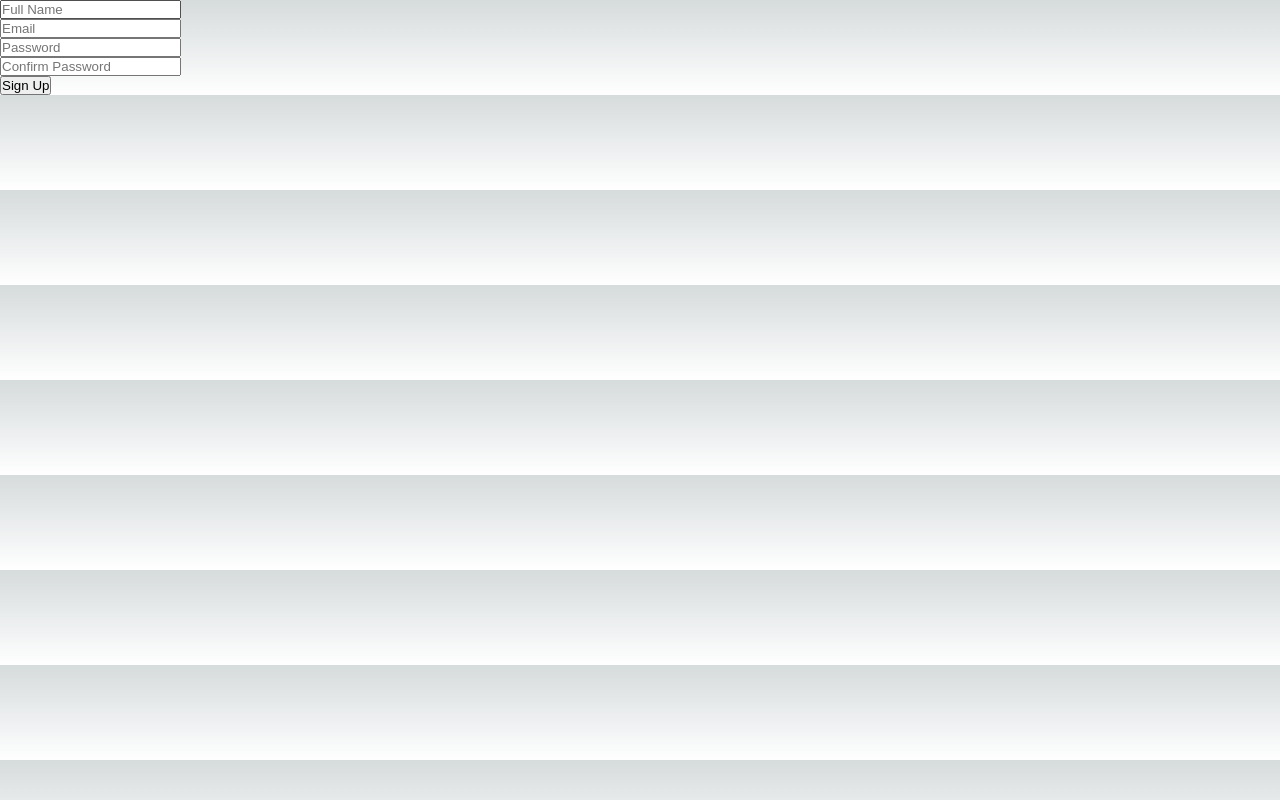
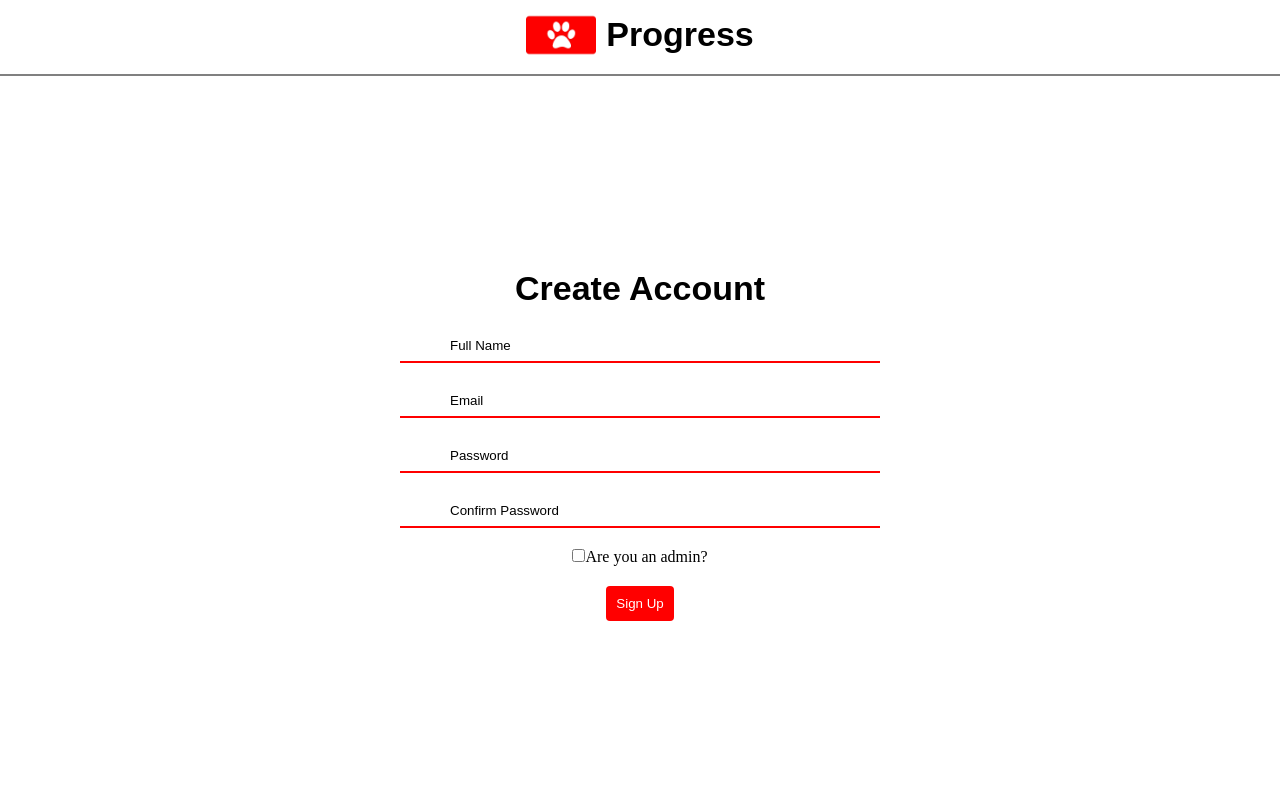
Before and after one commit to amrithaP3/project2-f23-Team-Squirrel-, a Next.js app: page /login in a window 1280 px wide. Built offline with nearby package versions, Linux system fonts and the light colour scheme.

Commit message:
add create account page and admin check

```diff
--- /dev/null
+++ b/src/components/CreateAccount.js
@@ -0,0 +1,117 @@
+import React from 'react';
+import styles from '../styles/CreateAccount.module.css';
+import Image from 'next/image';
+
+class CreateAccount extends React.Component {
+
+    state = {
+        fullname: "",
+        email: "",
+        password: "",
+        confirmpass: "",
+        error: "",
+        isAdmin: false
+    };
+
+    handleChange = event => {
+        this.setState({ [event.target.name]: event.target.value, error: "" });
+    }
+
+    handleSubmit = event => {
+        event.preventDefault();
+
+        const { password, confirmpass } = this.state;
+
+        if (password !== confirmpass) {
+            this.setState({ error: "Passwords do not match" });
+        } else {
+            console.log(this.state);
+        }
+    };
+
+    handleAdmin = () => {
+        this.setState((prevState) => ({
+          isAdmin: !prevState.isAdmin,
+        }));
+        console.log(this.state.isAdmin);
+    };
+
+    render() {
+        return (
+            <div className={styles.container}>
+                <div className={styles['page-header']}>
+                    <div className={styles['header-content']}>
+                        <Image src="/applogo.png" alt="App Logo" width={100} height={100} className={styles.appLogo} />
+                        <div className={styles.heading}>Progress</div>
+                    </div>
+                </div>
+            <div className={styles['gray-line']}></div>
+            <form onSubmit={this.handleSubmit} className={styles.container}>
+
+                <div className={styles.heading}>Create Account</div>
+
+                <div className={styles['input-container']}>
+                    <input type="text"
+                        name="fullname"
+                        placeholder="Full Name"
+                        onChange={this.handleChange}
+                        value={this.state.fullname}
+                        className={styles.input}
+                    />
+                    <div className={styles['input-line']}></div>
+                </div>
+
+                <div className={styles['input-container']}>
+                    <input type="email"
+                        name="email"
+                        placeholder="Email"
+                        onChange={this.handleChange}
+                        value={this.state.email}
+                        className={styles.input}
+
+                    />
+                    <div className={styles['input-line']}></div>
+                </div>
+                <div className={styles['input-container']}>
+                    <input type="password"
+                        name="password"
+                        placeholder="Password"
+                        onChange={this.handleChange}
+                        value={this.state.password}
+                        className={styles.input}
+
+                    />
+                    <div className={styles['input-line']}></div>
+                </div>
+                <div className={styles['input-container']}>
+                    <input type="password"
+                        name="confirmpass"
+                        placeholder="Confirm Password"
+                        onChange={this.handleChange}
+                        value={this.state.confirmpass}
+                        className={styles.input}
+
+                    />
+                    <div className={styles['input-line']}></div>
+                </div>
+                <div className={styles['input-container']}>
+                    <label>
+                    <input
+                        type="checkbox"
+                        name="isAdmin"
+                        checked={this.state.isAdmin}
+                        onChange={this.handleAdmin}
+                    />
+                    Are you an admin?
+                    </label>
+                </div>
+                {this.state.error && <div style={{ color: 'red' }}>{this.state.error}</div>}
+                <button type="submit" className={styles['signup-button']}>Sign Up</button>
+         </form>
+         </div>
+
+        )
+    }
+}
+
+export default CreateAccount;
--- a/src/components/LoginForm.js
+++ /dev/null
@@ -1,71 +0,0 @@
-import React from 'react';
-
-class LoginForm extends React.Component {
-
-    state = {
-        fullname: "",
-        email: "",
-        password: "",
-        confirmpass: "",
-        error: ""
-    };
-
-    handleChange = event => {
-        this.setState({ [event.target.name]: event.target.value, error: "" });
-    }
-
-    handleSubmit = event => {
-        event.preventDefault();
-
-        const { password, confirmpass } = this.state;
-
-        if (password !== confirmpass) {
-            this.setState({ error: "Passwords do not match" });
-        } else {
-            console.log(this.state);
-        }
-    };
-
-    render() {
-        return (
-            <form onSubmit={this.handleSubmit}>
-                <div>
-                    <input type="text"
-                        name="fullname"
-                        placeholder="Full Name"
-                        onChange={this.handleChange}
-                        value={this.state.fullname}
-                    />
-                </div>
-                <div>
-                    <input type="email"
-                        name="email"
-                        placeholder="Email"
-                        onChange={this.handleChange}
-                        value={this.state.email}
-                    />
-                </div>
-                <div>
-                    <input type="password"
-                        name="password"
-                        placeholder="Password"
-                        onChange={this.handleChange}
-                        value={this.state.password}
-                    />
-                </div>
-                <div>
-                    <input type="password"
-                        name="confirmpass"
-                        placeholder="Confirm Password"
-                        onChange={this.handleChange}
-                        value={this.state.confirmpass}
-                    />
-                </div>
-                {this.state.error && <div style={{ color: 'red' }}>{this.state.error}</div>}
-                <button type="submit">Sign Up</button>
-            </form>
-        )
-    }
-}
-
-export default LoginForm;
--- a/src/pages/_app.js
+++ b/src/pages/_app.js
@@ -1,4 +1,5 @@
 import '@/styles/globals.css'
+
 
 export default function App({ Component, pageProps }) {
   return <Component {...pageProps} />
--- a/src/pages/login.js
+++ b/src/pages/login.js
@@ -1,7 +1,7 @@
-import LoginForm from "../components/LoginForm";
+import CreateAccount from "../components/CreateAccount";
 
 export default function Login() {
     return (
-        <LoginForm />
+        <CreateAccount />
     )
 }
--- /dev/null
+++ b/src/styles/CreateAccount.module.css
@@ -0,0 +1,93 @@
+/* LoginForm.module.css */
+
+.signup-button {
+    background-color: red;
+    color: white;
+    padding: 10px;
+    border-radius: 4px;
+    cursor: pointer;
+    border: none;
+  }
+
+.container {
+    display: flex;
+    flex-direction: column;
+    align-items: center;
+    justify-content: center;
+    height: 100vh;
+    background-color: white; /* Set the background color to white */
+    color: black;
+  }
+
+.input-container {
+    position: relative;
+    background-color: white; /* Set the background color of input to white */
+    margin-bottom: 20px;
+    display: flex;
+    flex-direction: column;
+    align-items: flex-start;
+  }
+
+  .input {
+    width: 400px;
+    padding: 10px;
+    align-items: flex-start;
+    position: relative;
+    box-sizing: border-box;
+    border: none;
+    color: black;
+    background-color: white; /* Set the background color of input to white */
+    caret-color: black; /* Set the caret color to black */
+  }
+
+  .input::placeholder {
+    color: black; /* Set the color of the placeholder text to black */
+    position: absolute;
+
+    }
+
+
+.input-line {
+    position: absolute;
+    bottom: 0;
+    left: 50%;
+    transform: translateX(-50%);
+    width: 120%; /* Adjust the width to make the line longer */
+    height: 2px;
+    background-color: red;
+    font-weight: bold;
+
+  }
+
+  .heading {
+    font-size: 34px;
+    font-weight: bold;
+    font-family: Arial, sans-serif; /* Set the font family to Arial */
+    margin-bottom: 20px;
+    margin-top: 15px;
+  }
+
+  .gray-line {
+    width: 100%;
+    height: 2px;
+    background-color: gray;
+    margin-top: 0px;
+  }
+
+  .appLogo {
+    width: 70px; /* Adjust the width as needed */
+    height: auto; /* Maintain aspect ratio */
+    margin-right: 10px;
+  }
+
+  .page-header {
+    display: flex;
+    align-items: flex-start;
+    justify-content: flex-start;
+  }
+
+  .header-content {
+    display: flex;
+    align-items: flex-start;
+    justify-content: flex-start;
+  }
```
Also changed, not shown: public/applogo.png (added).
